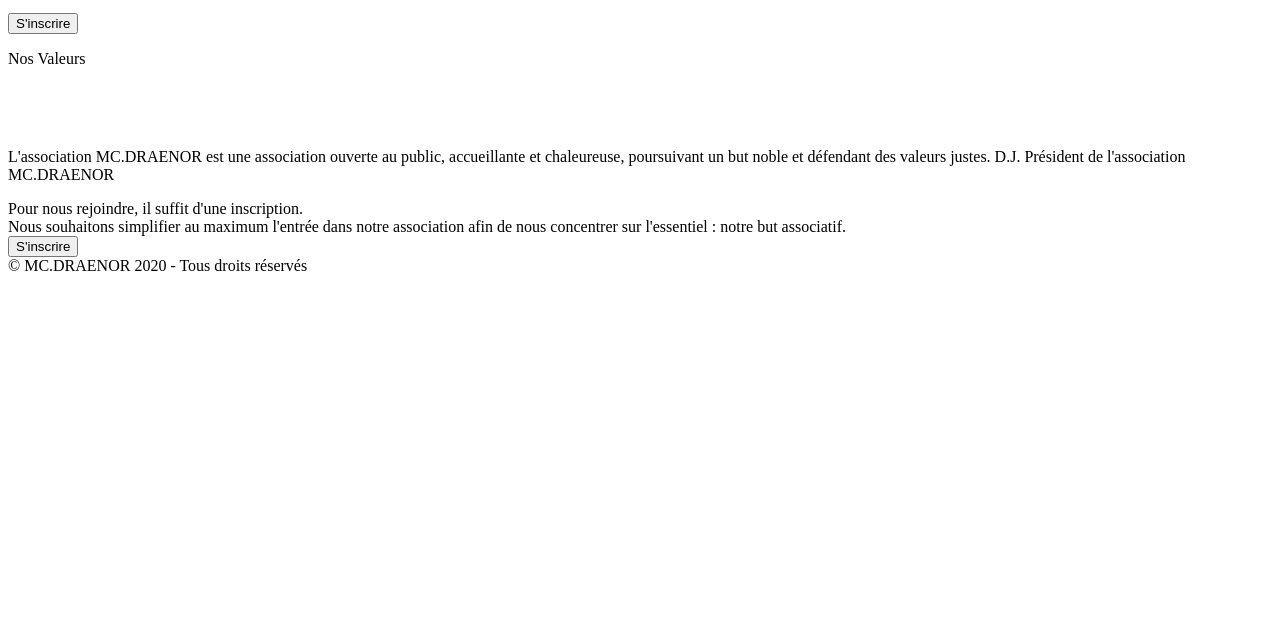
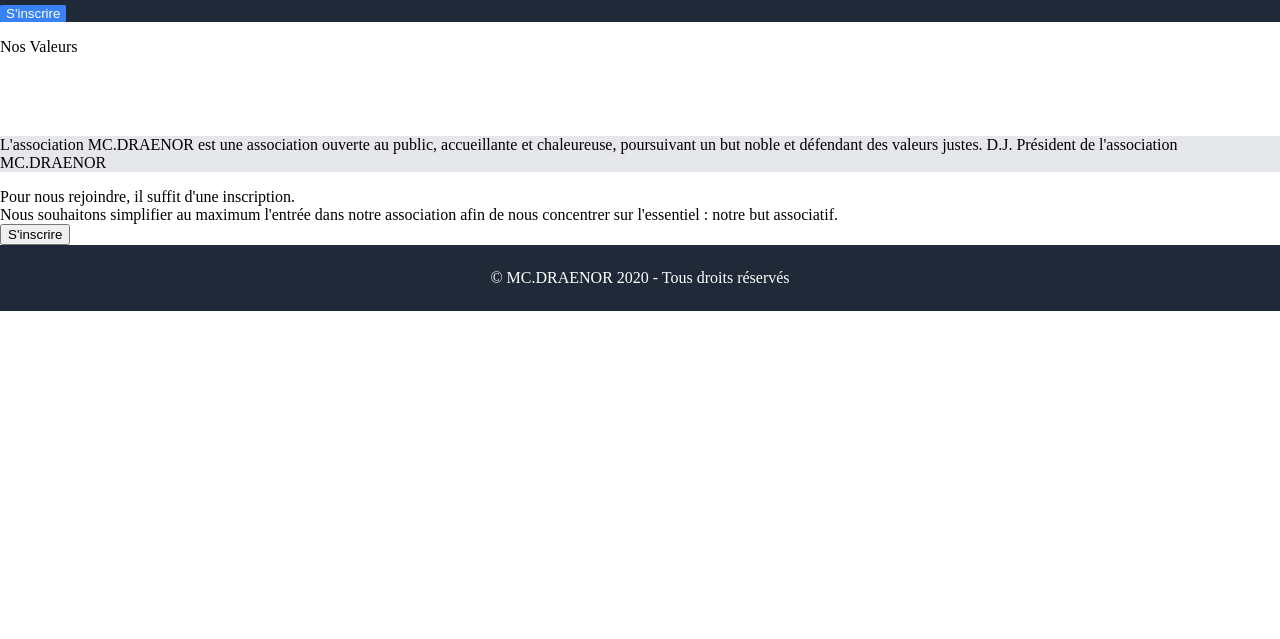
Before and after one commit to Bibithom/odin-landing-page, a plain HTML site: page index.html in a window 1280 px wide. Shown: the part 161-800 px from the top of the page. Drawn offline with Linux system fonts and the light colour scheme.

Commit message:
add colors

```diff
--- a/css/mcdn.css
+++ b/css/mcdn.css
@@ -0,0 +1,28 @@
+body {
+  margin: 0px;
+}
+
+header, footer {
+  background-color: #1F2937;
+  color: #fff;
+}
+
+header {
+
+}
+
+footer {
+  padding: 8px;
+  text-align: center;
+}
+
+.testimonial {
+  background-color: #E5E7EB;
+}
+
+.button-primary {
+  background-color: #3882F6;
+  color: white;
+  border: none;
+  border-radius: 5%;
+}
--- a/index.html
+++ b/index.html
@@ -3,7 +3,7 @@
     <head>
       <meta charset="utf8">
       <title>Accueil de mc-draenor.fr</title>
-      <link rel="stylesheet" src="./css/mcdn.css">
+      <link rel="stylesheet" href="css/mcdn.css">
     </head>
     <body>
       <header class="header">
@@ -30,7 +30,7 @@
           </div>
         </div>
       </header>
-      <section>
+      <article>
         <p>Nos Valeurs</p>
         <div class="valeurs">
           <div class="valeur"><img src="" alt=""><p></p></div>
@@ -38,15 +38,15 @@
           <div class="valeur"><img src="" alt=""><p></p></div>
           <div class="valeur"><img src="" alt=""><p></p></div>
         </div>
-      </section>
-      <section>
-        <div class="testimonial">
+      </article>
+      <article class="testimonial">
+        <div>
           <p>
             L'association MC.DRAENOR est une association ouverte au public, accueillante et chaleureuse, poursuivant un but noble et défendant des valeurs justes.
             <span>D.J. Président de l'association MC.DRAENOR</span>
           </p>
         </div>
-      </section>
+      </article>
       <section>
         <div>
           <div>
@@ -61,7 +61,7 @@
         </div>
       </section>
       <footer>
-        &copy; MC.DRAENOR 2020 - Tous droits réservés
+        <p>&copy; MC.DRAENOR 2020 - Tous droits réservés</p>
       </footer>
     </body>
   </html>
```
